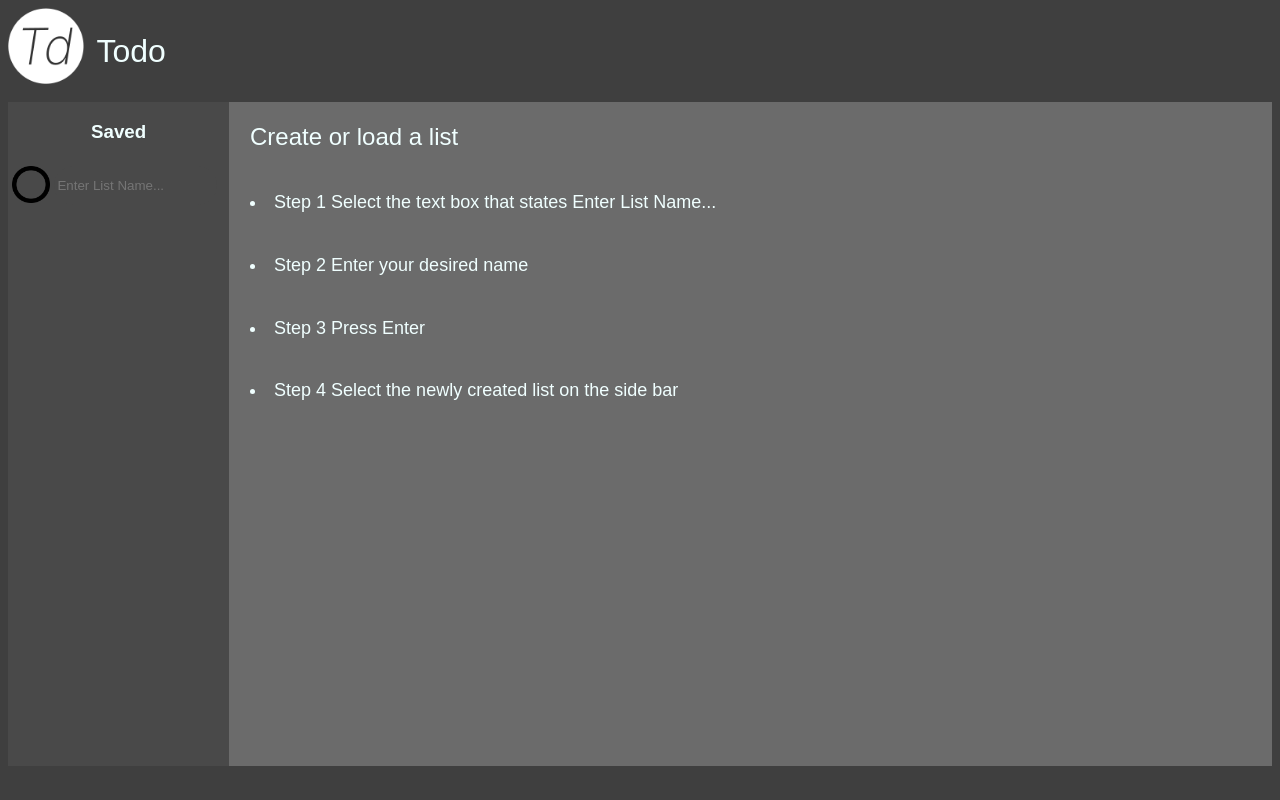
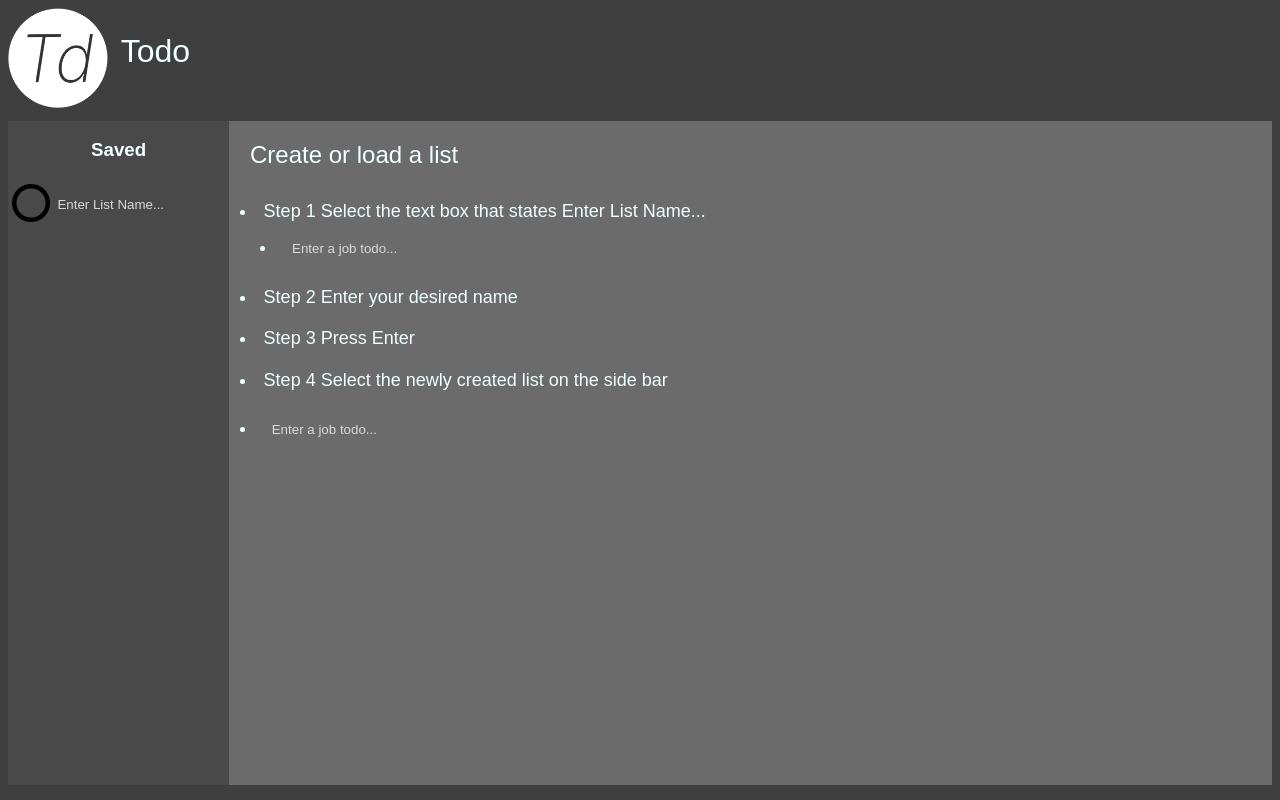
Before and after one commit to CallumLewisGH/Todo-List, a Vue app: page / in a window 1280 px wide. Built offline with nearby package versions, Linux system fonts and the light colour scheme.

Commit message:
Adds sub lists and local storage

```diff
--- a/src/App.vue
+++ b/src/App.vue
@@ -13,7 +13,7 @@
       </div>
 
       <div class="TodoList" id="TodoList">
-        <TodoList :todo_list_obj="todo_list_obj"/>
+        <TodoList :todo_list_obj="todo_list_obj" @updateMainItemList="updateMainItemList" @updateSubItemList="updateSubItemList"/>
       </div>
 
 
@@ -28,23 +28,51 @@
   import SideBar from "./components/SideBar.vue";
   import Header from "./components/Header.vue"
   import TodoList from "./components/TodoList.vue";
-  import { ref, onMounted } from 'vue';
+  import { onMounted, ref,} from 'vue';
 
   const todo_list_list = ref([])
   const todo_list_obj = ref({
+
     list_name: "Create or load a list",
-    todo_list: ["Step 1 Select the text box that states Enter List Name...",
-    "Step 2 Enter your desired name",
-    "Step 3 Press Enter",
-    "Step 4 Select the newly created list on the side bar"
+    todo_list: [{item_input:"Step 1 Select the text box that states Enter List Name...", sub_item_list: []},
+    {item_input: "Step 2 Enter your desired name", sub_item_list: []},
+    {item_input:"Step 3 Press Enter", sub_item_list: []},
+    {item_input:"Step 4 Select the newly created list on the side bar", sub_item_list: []}
 ]})
+
+
+onMounted(() => {
+  const local_list = localStorage.getItem('todo_list_list');
+  const local_obj = localStorage.getItem('todo_list_obj');
+
+  if (local_list) {
+    todo_list_list.value = JSON.parse(local_list);
+  }
+
+  if (local_obj) {
+    todo_list_obj.value = JSON.parse(local_obj);
+  }
+});
 
   const updateList = (newList) => {
     todo_list_list.value.push(newList);
+    localStorage.setItem('todo_list_list', JSON.stringify(todo_list_list.value));
 };
 
   const updateLoadedList = (inputList) => {
     todo_list_obj.value = inputList
+    localStorage.setItem('todo_list_list', JSON.stringify(todo_list_list.value));
+    localStorage.setItem('todo_list_obj', JSON.stringify(todo_list_obj.value));
+  }
+
+  const updateMainItemList = (mainItemInput) => {
+    todo_list_obj.value.todo_list.push(mainItemInput)
+    localStorage.setItem('todo_list_list', JSON.stringify(todo_list_list.value));
+  }
+
+  const updateSubItemList = (subItemInput, index) => {
+    todo_list_obj.value.todo_list[index].sub_item_list.push(subItemInput)
+    localStorage.setItem('todo_list_list', JSON.stringify(todo_list_list.value));
   }
 
 </script>
--- a/src/assets/style.css
+++ b/src/assets/style.css
@@ -73,13 +73,28 @@ body {
 
 .todo_list {
     border-radius: 5vh;
-    padding: 2%;
+    padding: 1%;
     font-size: large;
 }
 
 .todo_list:hover {
     border-radius: 5vh;
-    padding: 2%;
+    padding: 1%;
     font-size: large;
     background-color: #424242;
 }
+::placeholder {
+    color: #d8d8d8;
+}
+.todo_list_input {
+    border-radius: 5vh;
+    padding: 1%;
+    font-size: large;
+}
+
+.todo_list_input:hover {
+    border-radius: 5vh;
+    padding: 1%;
+    font-size: large;
+    background-color: #424242;
+}
--- a/src/components/Header.vue
+++ b/src/components/Header.vue
@@ -1,4 +1,4 @@
 <template>
-    <img src="../assets/logo1.png" width="6%" style="float:left">
+    <img src="../assets/logo1.png" width="100vh" style="float:left">
     <p style="margin-top: 2%; text-indent: 1%; margin-bottom: 1.5%;">Todo</p>
 </template>
--- a/src/components/SideBar.vue
+++ b/src/components/SideBar.vue
@@ -3,7 +3,7 @@
     <template v-for="list, index in props.todo_list_list">
         <div @click="handleLoadedList(list)" class="list_link" id="list_link">
             <img src="../assets/TodoListMarker.png" width="17.5%" style="float:left; margin-right: 2%;">
-            <span>{{list.getListName()}}</span>
+            <span>{{list.list_name}}</span>
         </div>
     </template>
 
@@ -16,7 +16,7 @@
 </template>
 
 <script setup>
-import { ref, onMounted, defineEmits } from 'vue';
+import { ref, onMounted, } from 'vue';
 
 const props = defineProps({
     todo_list_list: {
@@ -29,30 +29,9 @@ const emit = defineEmits(['updateList', 'updateLoadedList']);
 
 const input_text= ref('')
 
-class TodoList {
-    constructor(list_name, todo_list,){
-        this.list_name = list_name;
-        this.todo_list = todo_list;
-    }
-
-    addTodoMainItem = () => {
-        const item = new mainItem("MainItem INPUT", [])
-        this.todo_list.push(item)
-    }
-
-    getListName = () => {
-        return this.list_name;
-    }
-
-    getTodoList = () => {
-        return this.todo_list;
-    }
-
-}
-
 const handleCreateList = () => {
-  if (input_text.value.trim()) {
-    const newList = new TodoList(input_text.value, []);
+  if (input_text.value) {
+    const newList = {list_name: input_text.value, todo_list: []};
     emit('updateList', newList);
   }
 };
--- a/src/components/TodoList.vue
+++ b/src/components/TodoList.vue
@@ -2,16 +2,39 @@
     <div class="todo_list_header">
     <span>{{todo_list_obj.list_name}}</span>
     </div>
-        <template v-for="items in todo_list_obj.todo_list">
-            <div class="todo_list">
-                <li>{{items}}</li>
+        <template v-for="items1,index in todo_list_obj.todo_list">
+            <div class="todo_list" @mousedown="isMouseClick = true, actIndex = index">
+                <li>{{items1.item_input}}</li>
+
+                <template v-for="items2 in todo_list_obj.todo_list[index].sub_item_list">
+                    <li style="padding-left: 2%;">{{items2}}</li>
+                </template>
+
+                <template v-if="actIndex === index">
+                    <li style="margin-left: 2%;"><input type="text" placeholder="Enter a job todo..." v-model="input_text1" @keyup.enter = "input_text1 = ''" @keydown.enter="handleCreateSubItem(index)"
+                    style="size: large;margin: 0%;min-height: 4vh; background-color: #6b6b6b; border-radius: 3vh; border: #494949;  color: azure; min-width: 60%; text-indent: 1%; margin-top: 1%">
+                    </li>
+                </template>
             </div>
         </template>
+        <div class="todo_list_input">
+            <li>
+                <input type="text" placeholder="Enter a job todo..." v-model="input_text2" @keyup.enter = "input_text2 = ''" @keydown.enter="handleCreateMainItem()"
+                style="size: large;margin: 0%;min-height: 4vh; background-color: #6b6b6b; border-radius: 3vh; border: #494949;  color: azure; min-width: 60%; text-indent: 1%;">
+            </li>
+        </div>
 
 </template>
 
 <script setup>
-import { ref, onMounted, defineEmits } from 'vue';
+import { ref, onMounted, } from 'vue';
+
+const input_text1 = ref('')
+const input_text2 = ref('')
+const isMouseClick = ref(false)
+const actIndex = ref(0)
+
+const emit = defineEmits(['updateMainItemList', 'updateSubItemList'])
 
 const props = defineProps({
     todo_list_obj: {
@@ -20,26 +43,20 @@ const props = defineProps({
     }
 })
 
-class mainItem {
-    constructor(item_input, sub_item_list,){
-        this.item_input = item_input;
-        this.sub_item_list = sub_item_list;
-    }
-
-    addTodoSubItem = () => {
-        this.sub_item_list.push("SubItem INPUT")
-    }
-
-    getItemInput = () => {
-        return this.item_input;
-    }
-
-    getSubItemList = () => {
-        return this.sub_item_list;
-    }
-
+const handleCreateMainItem = () => {
+    if (input_text2.value) {
+    const newMainItem = {item_input: input_text2.value, sub_item_list: []};
+    emit('updateMainItemList', newMainItem);
+  }
 }
 
-const emit = defineEmits(['updateList'])
+const handleCreateSubItem = (index) => {
+    if (input_text1.value) {
+    const newSubItem = input_text1.value;
+    emit('updateSubItemList', newSubItem, index );
+
+    }
+}
+
 
 </script>
```
